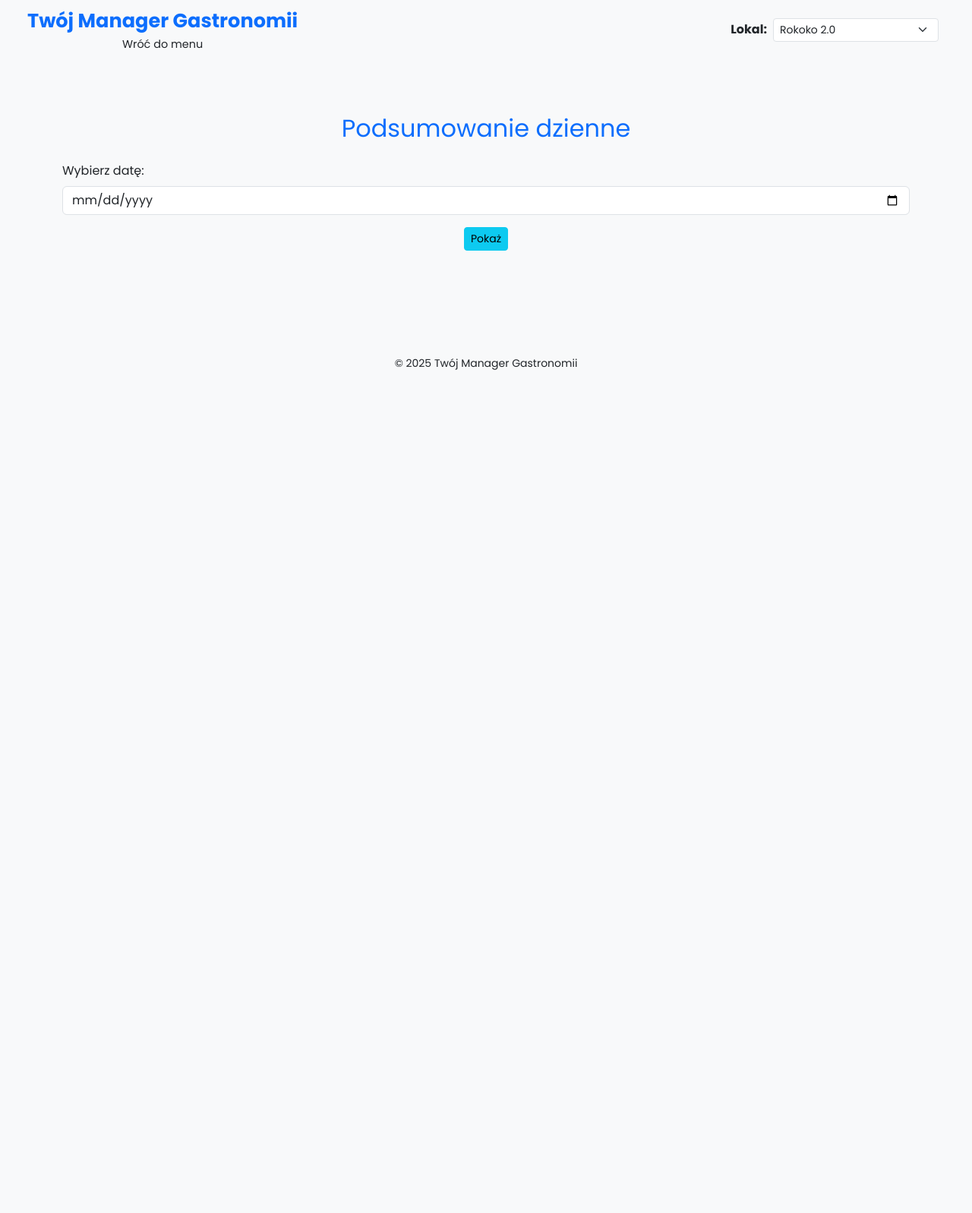
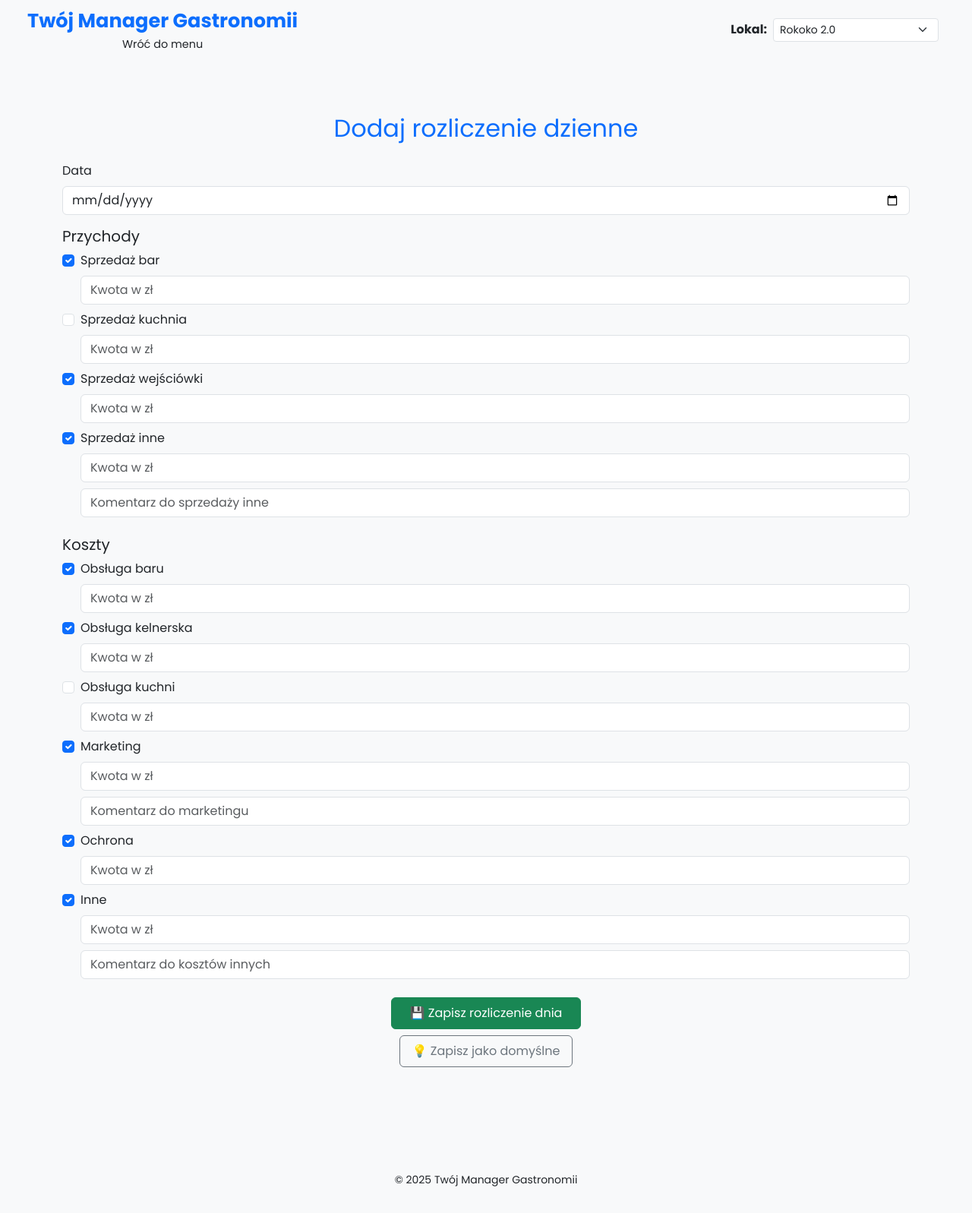
Before and after one commit to LukaszKowalewski414/manager-gastronomii, a Flask app: page /add_daily in a window 1280 px wide. Shown: the whole page at 76% size. Before the commit the page ends 487 px from the top, so only its background shows below. Run offline with Flask 3, Linux system fonts and the light colour scheme.

Commit message:
🔧 Naprawa zapisu i wyświetlania komentarzy do kosztów i przychodów dziennych

```diff
--- a/app.py
+++ b/app.py
@@ -128,22 +128,17 @@ def add_daily():
         action = request.form.get('action')
 
         if action == 'save_defaults':
-            # 🔧 Zapisz domyślne ustawienia
+            # 🔧 Zapisz domyślne ustawienia checkboxów
             przychody = []
             koszty = []
 
             for field in ['bar', 'kuchnia', 'wejsciowki', 'inne']:
-                if request.form.get(f"sprzedaz_{field}"):
+                if request.form.get(f"sprzedaz_{field}") == 'on':
                     przychody.append(field)
 
-            for field in ['bar', 'kelnerzy', 'kuchnia', 'ochrona']:
-                if request.form.get(f"koszt_{field}"):
+            for field in ['bar', 'kelnerzy', 'kuchnia', 'ochrona', 'marketing', 'inne']:
+                if request.form.get(f"koszt_{field}") == 'on':
                     koszty.append(field)
-
-            if request.form.get("koszt_marketing"):
-                koszty.append("marketing")
-            if request.form.get("koszt_inne"):
-                koszty.append("inne")
 
             new_config = {
                 "domyslne_przychody": przychody,
@@ -155,46 +150,55 @@ def add_daily():
 
             return redirect(url_for('add_daily'))
 
-        # 🔹 Jeśli kliknięto "Zapisz rozliczenie dnia"
-        db_session = Session()
+        elif action == 'save_daily':
+            db_session = Session()
 
-        data_str = request.form.get('data')
-        daily_date = datetime.datetime.strptime(data_str, '%Y-%m-%d').date()
+            data_str = request.form.get('data')
+            if not data_str:
+                return "Brak daty – nie można zapisać rozliczenia", 400
 
-        existing = db_session.query(RozliczenieDzien).filter_by(daily_date=daily_date).first()
-        if existing:
+            daily_date = datetime.datetime.strptime(data_str, '%Y-%m-%d').date()
+
+            # 🔄 Sprawdź, czy taki dzień już istnieje
+            existing = db_session.query(RozliczenieDzien).filter_by(daily_date=daily_date).first()
+            if existing:
+                db_session.close()
+                return render_template('daily_exists.html', data=data_str)
+
+            # 📦 Stwórz nowe rozliczenie
+            roz = RozliczenieDzien(daily_date=daily_date)
+
+            def get_kwota(field):
+                val = request.form.get(f"kwota_{field}")
+                try:
+                    return float(val) if val else 0.0
+                except ValueError:
+                    return 0.0
+
+            # Przychody
+            roz.revenue_bar = get_kwota('sprzedaz_bar')
+            roz.revenue_kitchen = get_kwota('sprzedaz_kuchnia')
+            roz.revenue_entry = get_kwota('sprzedaz_wejsciowki')
+            roz.revenue_other = get_kwota('sprzedaz_inne')
+            roz.revenue_other_comment = request.form.get('sprzedaz_inne_komentarz')
+
+            # Koszty
+            roz.cost_bar = get_kwota('koszt_bar')
+            roz.cost_waiters = get_kwota('koszt_kelnerzy')
+            roz.cost_kitchen = get_kwota('koszt_kuchnia')
+            roz.cost_marketing = get_kwota('koszt_marketing')
+            roz.cost_marketing_comment = request.form.get('koszt_marketing_komentarz')
+            roz.cost_security = get_kwota('koszt_ochrona')
+            roz.cost_other = get_kwota('koszt_inne')
+            roz.cost_other_comment = request.form.get('koszt_inne_komentarz')
+
+            db_session.add(roz)
+            db_session.commit()
             db_session.close()
-            return render_template('daily_exists.html', data=data_str)
 
-        def get_kwota(field):
-            if request.form.get(field):
-                kwota = request.form.get(f"{field}_kwota")
-                return float(kwota) if kwota else 0
-            return 0
+            return redirect(url_for('daily_summary', data=data_str))
 
-        roz = RozliczenieDzien(
-            daily_date=daily_date,
-            revenue_bar=get_kwota('sprzedaz_bar'),
-            revenue_kitchen=get_kwota('sprzedaz_kuchnia'),
-            revenue_entry=get_kwota('sprzedaz_wejsciowki'),
-            revenue_other=get_kwota('sprzedaz_inne'),
-            cost_bar=get_kwota('koszt_bar'),
-            cost_waiters=get_kwota('koszt_kelnerzy'),
-            cost_kitchen=get_kwota('koszt_kuchnia'),
-            cost_security=get_kwota('koszt_ochrona'),
-            cost_marketing=get_kwota('koszt_marketing'),
-            comment_marketing=request.form.get('koszt_marketing_komentarz', ''),
-            cost_other=get_kwota('koszt_inne'),
-            comment_other=request.form.get('koszt_inne_komentarz', ''),
-            lokal=session['lokal']
-        )
-
-        db_session.add(roz)
-        db_session.commit()
-        db_session.close()
-
-        return redirect(url_for('daily_added'))
-
+    # 🔹 Jeśli GET – pokaż formularz
     return render_template('add_daily.html', config=config)
 
 
--- a/models.py
+++ b/models.py
@@ -96,15 +96,16 @@ class RozliczenieDzien(Base):
     revenue_kitchen = Column(Float, default=0.0)
     revenue_entry = Column(Float, default=0.0)
     revenue_other = Column(Float, default=0.0)
+    revenue_other_comment = Column(String, nullable=True)
 
     # Koszty
     cost_bar = Column(Float, default=0.0)
     cost_waiters = Column(Float, default=0.0)
     cost_kitchen = Column(Float, default=0.0)
     cost_marketing = Column(Float, default=0.0)
-    comment_marketing = Column(String, nullable=True)
+    cost_marketing_comment = Column(String, nullable=True)
     cost_security = Column(Float, default=0.0)
     cost_other = Column(Float, default=0.0)
-    comment_other = Column(String, nullable=True)
+    cost_other_comment = Column(String, nullable=True)
 
     lokal = Column(String, nullable=False, default='Rokoko 2.0')
--- a/templates/add_daily.html
+++ b/templates/add_daily.html
@@ -2,50 +2,68 @@
 
 {% block content %}
 <div class="container my-5">
-    <h2 class="text-center mb-4 text-primary">Podsumowanie dzienne</h2>
+    <h2 class="text-center mb-4 text-primary">Dodaj rozliczenie dzienne</h2>
 
-    <form method="GET" action="{{ url_for('daily_summary') }}" class="mb-4">
-        <label for="data" class="form-label">Wybierz datę:</label>
-        <input type="date" id="data" name="data" class="form-control" required value="{{ selected_date }}">
-        <div class="text-center mt-3">
-            <button type="submit" class="btn btn-info btn-sm">Pokaż</button>
+    <!-- GŁÓWNY FORMULARZ -->
+    <form method="POST" action="{{ url_for('add_daily') }}">
+        <div class="mb-3">
+            <label for="data" class="form-label">Data</label>
+            <input type="date" id="data" name="data" class="form-control" required>
+        </div>
+
+        <h5>Przychody</h5>
+        {% set przychody = {
+            'bar': 'Sprzedaż bar',
+            'kuchnia': 'Sprzedaż kuchnia',
+            'wejsciowki': 'Sprzedaż wejściówki',
+            'inne': 'Sprzedaż inne'
+        } %}
+        {% for field, label in przychody.items() %}
+        <div class="form-check mb-2">
+            <input class="form-check-input" type="checkbox" id="sprzedaz_{{ field }}" name="sprzedaz_{{ field }}"
+                {% if field in config['domyslne_przychody'] %}checked{% endif %}>
+            <label class="form-check-label" for="sprzedaz_{{ field }}">{{ label }}</label>
+            <input type="number" step="0.01" min="0" class="form-control mt-2"
+                name="kwota_sprzedaz_{{ field }}" placeholder="Kwota w zł">
+            {% if field == 'inne' %}
+            <input type="text" class="form-control mt-2" name="sprzedaz_inne_komentarz" placeholder="Komentarz do sprzedaży inne">
+            {% endif %}
+        </div>
+        {% endfor %}
+
+        <h5 class="mt-4">Koszty</h5>
+        {% set koszty = {
+            'bar': 'Obsługa baru',
+            'kelnerzy': 'Obsługa kelnerska',
+            'kuchnia': 'Obsługa kuchni',
+            'marketing': 'Marketing',
+            'ochrona': 'Ochrona',
+            'inne': 'Inne'
+        } %}
+        {% for field, label in koszty.items() %}
+        <div class="form-check mb-2">
+            <input class="form-check-input" type="checkbox" id="koszt_{{ field }}" name="koszt_{{ field }}"
+                {% if field in config['domyslne_koszty'] %}checked{% endif %}>
+            <label class="form-check-label" for="koszt_{{ field }}">{{ label }}</label>
+            <input type="number" step="0.01" min="0" class="form-control mt-2"
+                name="kwota_koszt_{{ field }}" placeholder="Kwota w zł">
+            {% if field == 'marketing' %}
+            <input type="text" class="form-control mt-2" name="koszt_marketing_komentarz" placeholder="Komentarz do marketingu">
+            {% elif field == 'inne' %}
+            <input type="text" class="form-control mt-2" name="koszt_inne_komentarz" placeholder="Komentarz do kosztów innych">
+            {% endif %}
+        </div>
+        {% endfor %}
+
+        <div class="text-center mt-4 d-flex flex-column align-items-center gap-2">
+            <button type="submit" name="action" value="save_daily" class="btn btn-success px-4 py-2">
+                💾 Zapisz rozliczenie dnia
+            </button>
+
+            <button type="submit" name="action" value="save_defaults" class="btn btn-outline-secondary px-3 py-2">
+                💡 Zapisz jako domyślne
+            </button>
         </div>
     </form>
-
-    {% if rozliczenie %}
-        <h4 class="mt-4">📅 {{ selected_date }}</h4>
-
-        <h5 class="mt-4">Przychody:</h5>
-        <ul>
-            <li>Sprzedaż bar: {{ rozliczenie.revenue_bar or 0 }} zł</li>
-            <li>Sprzedaż kuchnia: {{ rozliczenie.revenue_kitchen or 0 }} zł</li>
-            <li>Sprzedaż wejściówki: {{ rozliczenie.revenue_entry or 0 }} zł</li>
-            <li>Sprzedaż inne: {{ rozliczenie.revenue_other or 0 }} zł</li>
-        </ul>
-
-        <h5>Koszty:</h5>
-        <ul>
-            <li>Obsługa bar: {{ rozliczenie.cost_bar or 0 }} zł</li>
-            <li>Obsługa kelnerska: {{ rozliczenie.cost_waiters or 0 }} zł</li>
-            <li>Obsługa kuchni: {{ rozliczenie.cost_kitchen or 0 }} zł</li>
-            <li>Marketing: {{ rozliczenie.cost_marketing or 0 }} zł – {{ rozliczenie.cost_marketing_comment }}</li>
-            <li>Ochrona: {{ rozliczenie.cost_security or 0 }} zł</li>
-            <li>Inne: {{ rozliczenie.cost_other or 0 }} zł – {{ rozliczenie.cost_other_comment }}</li>
-        </ul>
-
-        <h5 class="mt-4">💰 Wynik:</h5>
-        <p>
-            <strong>{{ wynik }} zł</strong> (przychody - koszty)
-        </p>
-
-        <div class="text-center mt-4">
-            <a href="{{ url_for('edit_daily', data=selected_date) }}" class="btn-warning-sm">Edytuj rozliczenie</a>
-        </div>
-
-    {% elif selected_date %}
-        <div class="alert alert-warning mt-4">
-            Brak danych dla wybranej daty: <strong>{{ selected_date }}</strong>
-        </div>
-    {% endif %}
 </div>
 {% endblock %}
--- a/utils/data/config.json
+++ b/utils/data/config.json
@@ -1,8 +1,12 @@
 {
     "domyslne_przychody": [
-        "bar"
+        "bar",
+        "wejsciowki",
+        "inne"
     ],
     "domyslne_koszty": [
+        "bar",
+        "kelnerzy",
         "ochrona",
         "marketing",
         "inne"
```
Also changed, not shown: templates/daily_summary.html (+7 -1 lines), data/food_cost.db, your_database.db (added), 1 other file.
